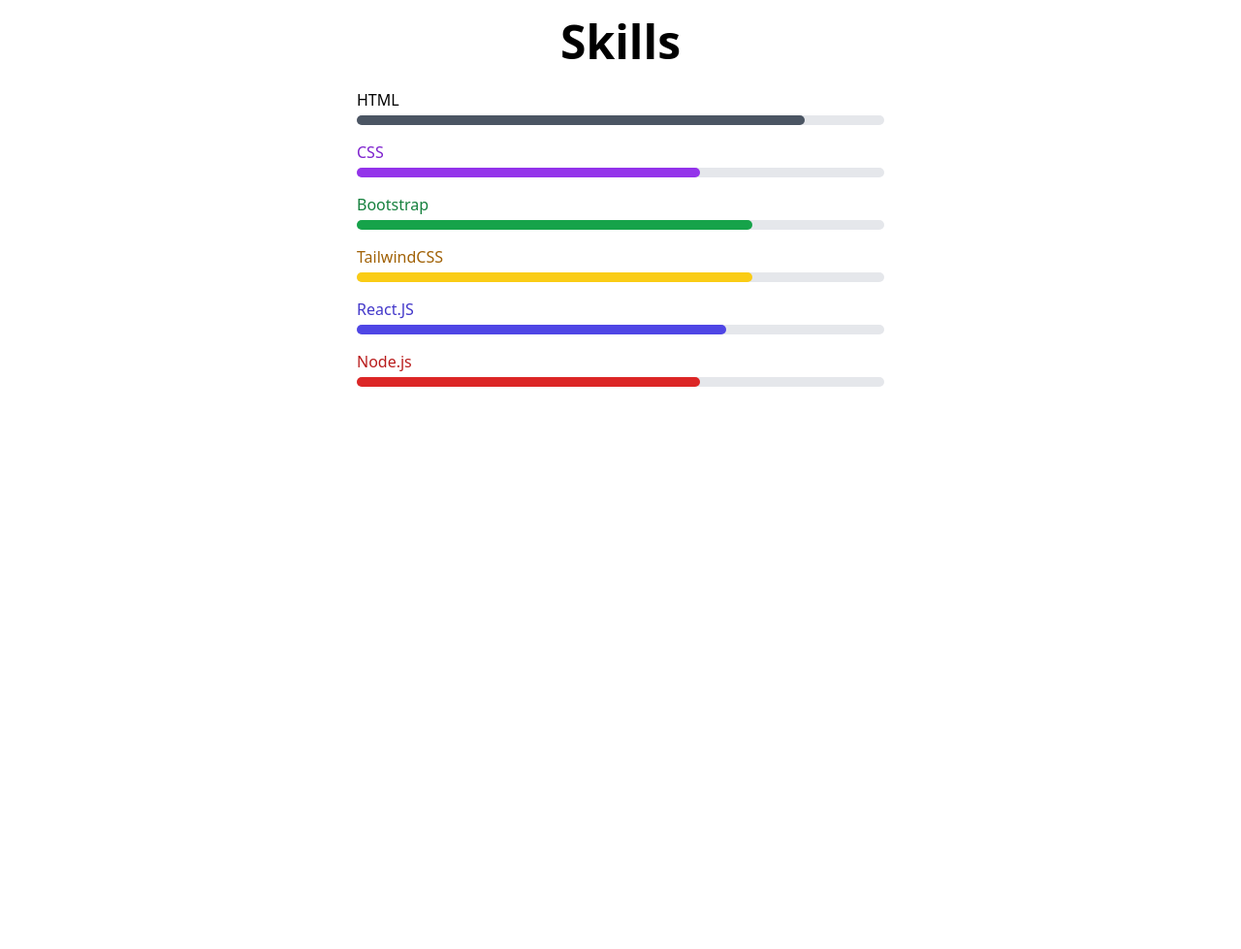
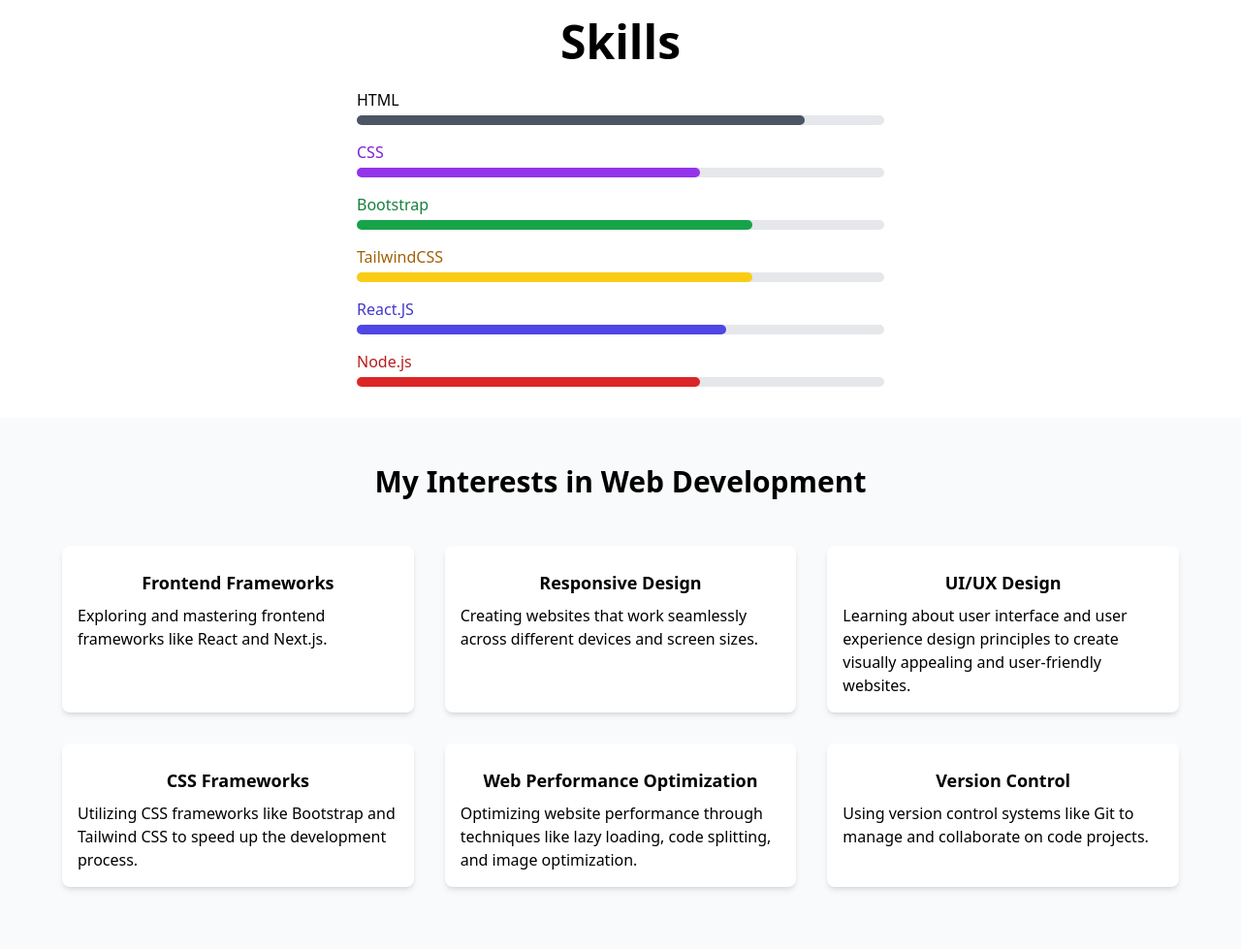
Before and after one commit to Rike12/GrowthApp--assessment, a website: page index.html in a window 1280 px wide. Shown: the part 925-1904 px from the top of the page at 97% size. Before the commit the page ends 1356 px from the top, so only its background shows below. Drawn offline with Linux system fonts and the light colour scheme.

Commit message:
created the interest section

```diff
--- a/index.html
+++ b/index.html
@@ -121,6 +121,38 @@
     </div>
 
 
+           <!------------------------------INTEREST---------------------------->
+           <div id="interest">
+           <section class="container mx-auto p-8 bg-gray-50">
+            <h2 class="text-3xl font-bold m-4 text-center">My Interests in Web Development</h2>
+            <div class="grid grid-cols-1 md:grid-cols-2 lg:grid-cols-3 gap-8  p-8">
+                <div class="bg-white p-4 rounded-lg shadow-md">
+                    <h3 class="text-lg font-bold m-2 text-center">Frontend Frameworks</h3>
+                    <p>Exploring and mastering frontend frameworks like React and Next.js.</p>
+                </div>
+                <div class="bg-white p-4 rounded-lg shadow-md">
+                    <h3 class="text-lg font-bold m-2 text-center">Responsive Design</h3>
+                    <p>Creating websites that work seamlessly across different devices and screen sizes.</p>
+                </div>
+                <div class="bg-white p-4 rounded-lg shadow-md">
+                    <h3 class="text-lg font-bold m-2 text-center">UI/UX Design</h3>
+                    <p>Learning about user interface and user experience design principles to create visually appealing and user-friendly websites.</p>
+                </div>
+                <div class="bg-white p-4 rounded-lg shadow-md">
+                    <h3 class="text-lg font-bold m-2 text-center">CSS Frameworks</h3>
+                    <p>Utilizing CSS frameworks like Bootstrap and Tailwind CSS to speed up the development process.</p>
+                </div>
+                <div class="bg-white p-4 rounded-lg shadow-md">
+                    <h3 class="text-lg font-bold m-2 text-center">Web Performance Optimization</h3>
+                    <p>Optimizing website performance through techniques like lazy loading, code splitting, and image optimization.</p>
+                </div>
+                <div class="bg-white p-4 rounded-lg shadow-md">
+                    <h3 class="text-lg font-bold m-2 text-center">Version Control</h3>
+                    <p>Using version control systems like Git to manage and collaborate on code projects.</p>
+                </div>
+            </div>
+        </section>
+      </div>
 
 
   </body>
```
